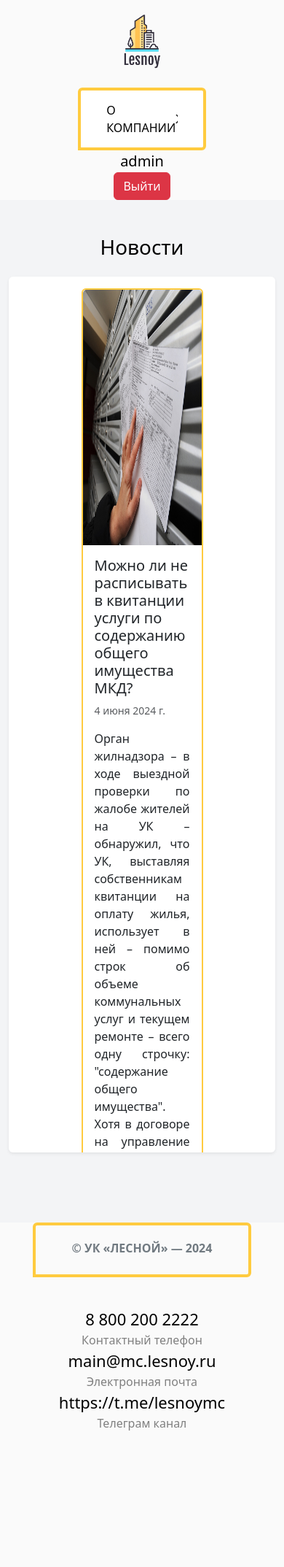
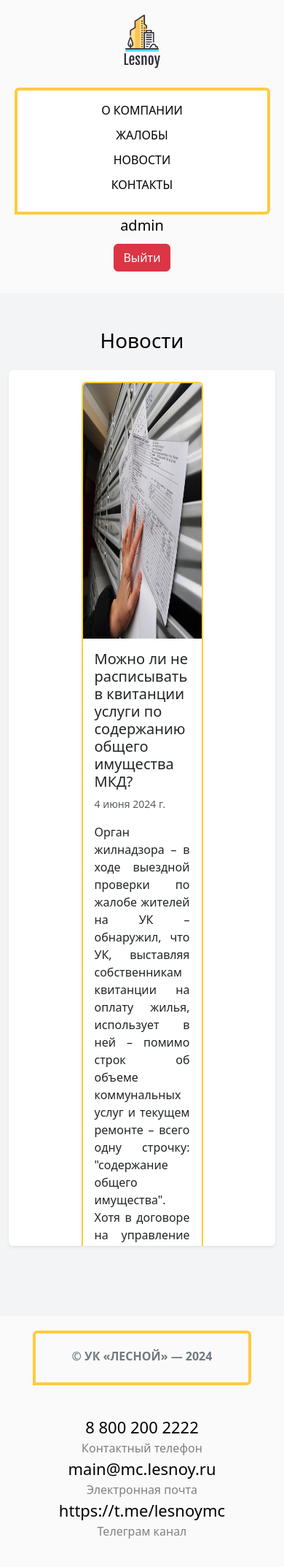
Before and after one commit to EILuser/project-web, a Django app: page /news/ in a window 390 px wide. Shown: the top 2147 px of the page at 73% size. Run offline with Django 5.2, Linux system fonts and the light colour scheme; a user stored in the database is signed in; data comes from the database, SQL or seed files in the repository; both versions use the stored data as it was after the commit.

Commit message:
Adapt the main page

```diff
--- a/lesnoy/main/static/css/styles.css
+++ b/lesnoy/main/static/css/style.css
@@ -31,6 +31,10 @@
     max-width: 260px
 }
 
+.message__button__adaptation {
+    position: relative;
+}
+
 nav {
     padding: 15px 35px;
     width: 50%;
@@ -38,7 +42,6 @@
     border-width: 4px;
     border-radius: 6px 6px 6px 0;
     box-sizing: border-box;
-    position: relative;
     border-color: #ffcb3f;
     background-color: #fff;
 }
@@ -278,6 +281,16 @@
 
 /* Adaptation */
 
+@media screen and (max-width: 1400px) {
+    .main-slider-block {
+        height: 390px;
+    }
+
+    .news__item {
+        width: 24%;
+    }
+}
+
 @media screen and (max-width: 1200px) {
     .main-features li:before {
         top: 5%;
@@ -299,11 +312,15 @@
     .main-slider-block {
         height: 315px;
     }
+
+    .authorisation {
+        width: 22%;
+    }
 }
 
 @media screen and (max-width: 992px) {
-    .section__title {
-        font-size: 40px;
+    .wrapper {
+        flex-direction: column;
     }
 
     .section__content {
@@ -311,19 +328,15 @@
     }
 
     .section__content p {
-        font-size: 18px;
+        font-size: 17px;
     }
 
     .section__news {
         width: 80%;
     }
 
-    .date {
-        font-size: 20px;
-    }
-
     .news__item {
-        width: 22%;
+        width: 21%;
         font-size: 16px;
     }
 
@@ -344,10 +357,171 @@
     footer {
         width: 85%;
     }
+
+    nav {
+        width: 100%;
+    }
+
+    .username__adaptation {
+        position: absolute;
+        left: 5%;
+        top: 5%;
+    }
+
+    .message__button__adaptation {
+        position: absolute;
+        right: 20%;
+        top: 5%;
+    }
+
+    .exit__button_adaptation {
+        position: absolute;
+        top: 5%;
+        right: 5%;
+    }
+
+    .center {
+        margin-bottom: 20px;
+    }
+
+    .main-slider-block {
+        width: 95%;
+        height: 260px;
+    }
+
+    .main-features {
+        widows: 100%;
+    }
+
+    .main-features li {
+        font-size: 12px;
+    }
+
+    .main-features li:after {
+        left: 18px;
+    }
+
+    .box {
+        margin-top: 20px;
+    }
+
+    .authorisation {
+        position: absolute;
+        width: 30%;
+        top: 5%;
+        left: 5%;
+    }
+
 }
 
 @media screen and (max-width: 768px) {
-    .wrapper {
+    .main-slider-block {
+        width: 100%;
+        height: 210px;
+    }
+
+    .main-options a {
+        font-size: 15px;
+    }
+
+    .main-features {
+        display: flex;
+        flex-direction: column;
+        margin-top: 0;
+    }
+
+    .main-features li {
+        text-align: center;
+        padding: 40px 20px 3px;
+        font-size: 16px;
+    }
+
+    .main-features li:after {
+        top: -5%;
+        left: 45px;
+    }
+
+    .section__title {
+        font-size: 28px;
+    }
+
+    .section__news {
+        display: flex;
+        flex-direction: column;
+        align-items: center;
+    }
+
+    .section__news__list {
+        display: flex;
+        flex-direction: column;
+        align-items: center;
+    }
+
+    .news__item {
+        width: 60%;
+        margin-right: 0;
+        margin-bottom: 20px;
+    }
+
+    .date {
+        text-align: center;
+    }
+
+    .section__content {
+        width: 90%;
+    }
+}
+
+@media screen and (max-width: 576px) {
+    .authorisation {
+        position: relative;
+        width: 60%;
+        top: 0;
+        left: 0;
+        margin-top: 30px;
+    }
+
+    .message__button__adaptation {
+        position: relative;
+        right: 0;
+        top: 0;
+        margin-bottom: 10px;
+    }
+
+    .exit__button_adaptation {
+        position: relative;
+        top: 0;
+        right: 0;
+        margin-bottom: 10px;
+    }
+
+    .username__adaptation {
+        position: relative;
+        left: 0;
+        top: 0;
+        margin-bottom: 10px;
+    }
+
+    .ul__nav {
         flex-direction: column;
     }
+
+    .ul__nav li {
+        margin-bottom: 10px;
+    }
+
+    .main-features li:after {
+        top: -4%;
+        left: 30px;
+    }
+
+    .news__item {
+        width: 80%;
+        margin-right: 0;
+        margin-bottom: 20px;
+    }
+
+    .section__title {
+        font-size: 26px;
+    }
 }
--- a/lesnoy/templates/index.html
+++ b/lesnoy/templates/index.html
@@ -3,13 +3,13 @@
 <html lang="ru">
 <head>
   <meta charset="UTF-8">
+  <meta name="viewport" content="width=device-width">
   <link href="https://cdn.jsdelivr.net/npm/bootstrap@5.3.3/dist/css/bootstrap.min.css" rel="stylesheet" integrity="sha384-QWTKZyjpPEjISv5WaRU9OFeRpok6YctnYmDr5pNlyT2bRjXh0JMhjY6hW+ALEwIH" crossorigin="anonymous">
-  <link rel="stylesheet" href="{% static 'css/styles.css' %}">
   <title>Управляющая компания ООО «Лесной»</title>
+  <link rel="stylesheet" href="{% static 'css/style.css' %}">
 </head>
 <body>
   <header>
-    <!--убрать или нет ?-->
     <div class="center">
       <div class="wrapper">
         <a href="{% url 'home_page' %}">
@@ -37,10 +37,10 @@
         </nav>
 
         {% if user.is_authenticated %}
-        <div class="lead">{{ user.username }}</div>
+        <div class="lead username__adaptation">{{ user.username }}</div>
         {% block messages %}
         {% if user.is_superuser %}
-        <a href="{% url 'admin_messages' %}" class="btn btn-primary position-relative">
+        <a href="{% url 'admin_messages' %}" class="btn btn-primary message__button__adaptation">
           Сообщения
           {% if unread_messages_count %}
           <span class="position-absolute top-0 start-100 translate-middle badge rounded-pill bg-danger">
@@ -49,7 +49,8 @@
           {% endif %}
         </a>
         {% else %}
-        <a href="{% url 'user_messages' %}" class="btn btn-primary position-relative">
+        <a href="{% url 'user_messages' %}" class="btn btn-primary message__button__adaptation">
+          Сообщения
           {% if unread_messages_count %}
           <span class="position-absolute top-0 start-100 translate-middle badge rounded-pill bg-danger">
             {{ unread_messages_count }}
@@ -58,7 +59,7 @@
         </a>
         {% endif %}
         {% endblock %}
-        <form method="post" action="{% url 'logout' %}">
+        <form method="post" class="exit__button_adaptation" action="{% url 'logout' %}">
           {% csrf_token %}
           <button type="submit" class="btn btn-danger">Выйти</button>
         </form>
```
Also changed, not shown: lesnoy/db.sqlite3.
